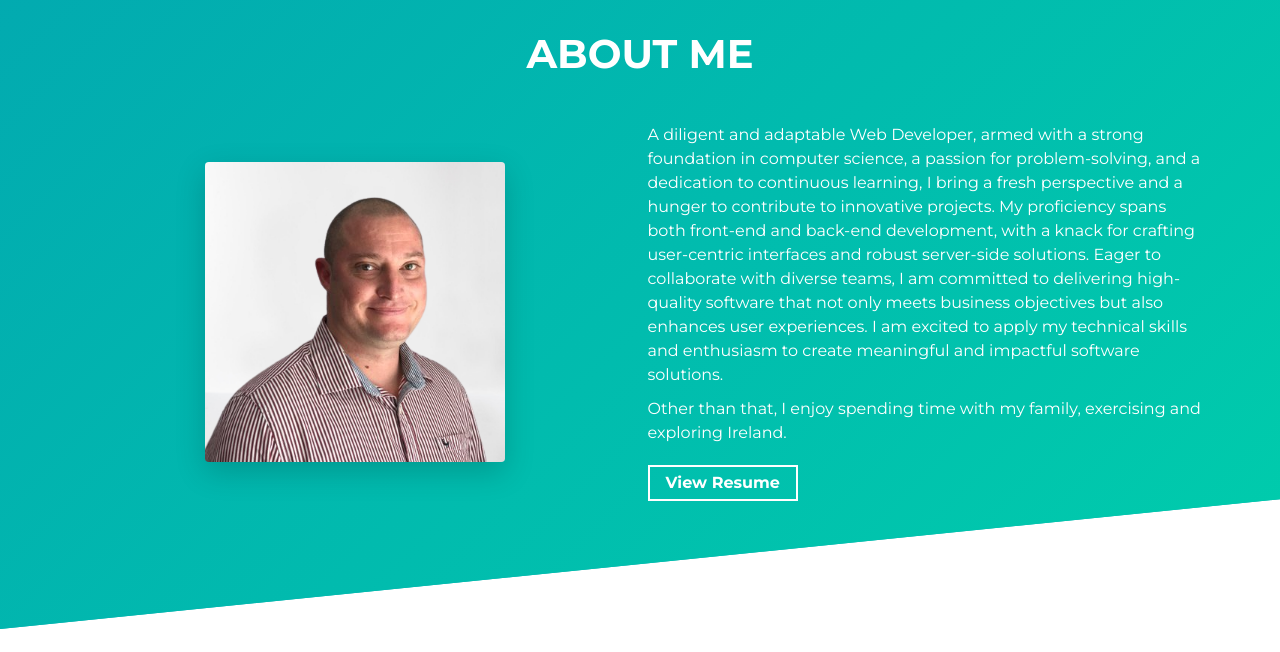
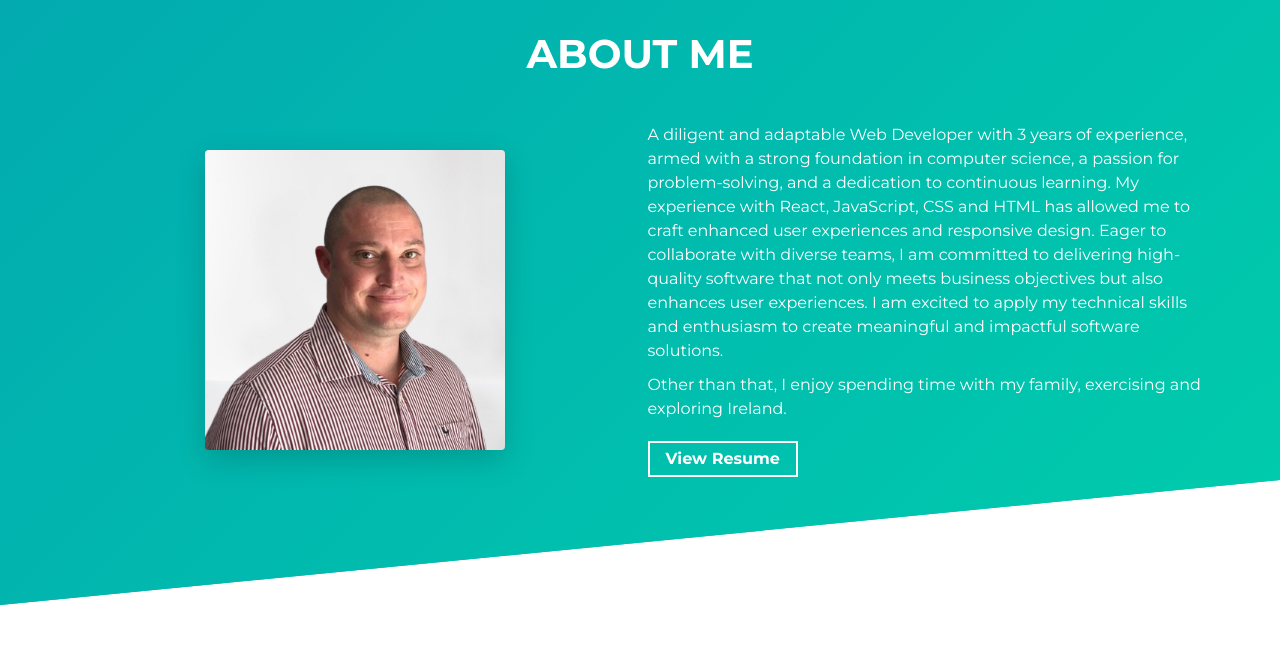
Before and after one commit to jasonholm81/portfolio, a website built with Parcel: page src/index.html in a window 1280 px wide. Shown: the part 820-1472 px from the top of the page. Built offline with nearby package versions, Linux system fonts and the light colour scheme.

Commit message:
Updated bio

```diff
--- a/src/index.html
+++ b/src/index.html
@@ -67,17 +67,16 @@
           <div class="col-md-6 col-sm-12">
             <div class="about-wrapper__info load-hidden">
               <p class="about-wrapper__info-text">
-                A diligent and adaptable Web Developer, armed with a strong
-                foundation in computer science, a passion for problem-solving,
-                and a dedication to continuous learning, I bring a fresh
-                perspective and a hunger to contribute to innovative projects.
-                My proficiency spans both front-end and back-end development,
-                with a knack for crafting user-centric interfaces and robust
-                server-side solutions. Eager to collaborate with diverse teams,
-                I am committed to delivering high-quality software that not only
-                meets business objectives but also enhances user experiences. I
-                am excited to apply my technical skills and enthusiasm to create
-                meaningful and impactful software solutions.
+                A diligent and adaptable Web Developer with 3 years of
+                experience, armed with a strong foundation in computer science,
+                a passion for problem-solving, and a dedication to continuous
+                learning. My experience with React, JavaScript, CSS and HTML has
+                allowed me to craft enhanced user experiences and responsive
+                design. Eager to collaborate with diverse teams, I am committed
+                to delivering high-quality software that not only meets business
+                objectives but also enhances user experiences. I am excited to
+                apply my technical skills and enthusiasm to create meaningful
+                and impactful software solutions.
               </p>
               <p class="about-wrapper__info-text">
                 Other than that, I enjoy spending time with my family,
```
